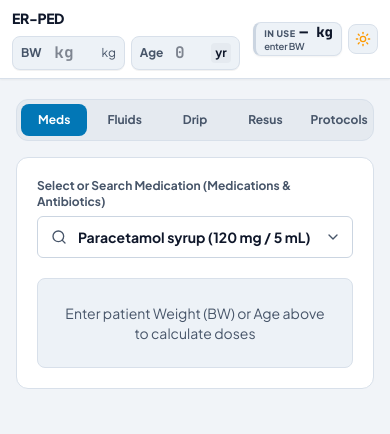
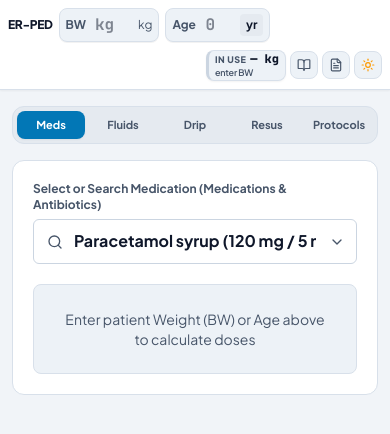
Before and after one commit to NTWKKM/er-ped, a React (Vite) app: page / in a window 390 px wide. Shown: the top 434 px of the page. Built offline with nearby package versions, Linux system fonts and the light colour scheme.

Commit message:
feat(ui): resolve multi-breakpoint overflow, unlock transfusion module, and integrate evidence & order modals

```diff
--- a/src/App.tsx
+++ b/src/App.tsx
@@ -7,7 +7,12 @@ import { MedicationsView } from './components/MedicationsView';
 import { FluidsAndDripsView } from './components/FluidsAndDripsView';
 import { EmergencyResusView, ResusTopic } from './components/EmergencyResusView';
 import { ProtocolsAndCDSView, ProtocolTopic } from './components/ProtocolsAndCDSView';
-import { BroselowModal } from './components/ModalsAndDrawers';
+import {
+  BroselowModal,
+  EvidenceModal,
+  OrderSheetModal,
+  OrderItem,
+} from './components/ModalsAndDrawers';
 import {
   estimateWeightFromAge,
   estimateWeightFromLength,
@@ -28,12 +33,16 @@ export default function App() {
   });
 
   const [mainTab, setMainTab] = useState<MainTab>('dose');
+  const [fluidsTopic, setFluidsTopic] = useState<'fluids' | 'drip' | 'transfusion'>('fluids');
   const [resusTopic, setResusTopic] = useState<ResusTopic>('pals');
   const [protocolTopic, setProtocolTopic] = useState<ProtocolTopic>('asthma');
   const [theme, setTheme] = useState<'light' | 'dark' | 'mono' | 'red'>('light');
 
   const [broselowOpen, setBroselowOpen] = useState<boolean>(false);
   const [broselowPreviewColor, setBroselowPreviewColor] = useState<string | null>(null);
+  const [evidenceOpen, setEvidenceOpen] = useState<boolean>(false);
+  const [orderSheetOpen, setOrderSheetOpen] = useState<boolean>(false);
+  const [orders, setOrders] = useState<OrderItem[]>([]);
 
   const [seizureSeconds, setSeizureSeconds] = useState<number>(0);
   const [seizureRunning, setSeizureRunning] = useState<boolean>(false);
@@ -143,8 +152,8 @@ export default function App() {
   ];
 
   return (
-    <div className="min-h-screen flex flex-col bg-[var(--bg)] text-[var(--ink)]">
-      {/* Clean Single-Row Header & Patient Inputs */}
+    <div className="min-h-[100dvh] flex flex-col bg-[var(--bg)] text-[var(--ink)]">
+      {/* Clean Header & Patient Inputs */}
       <TopbarBiometrics
         bio={bio}
         activeWeight={activeWeight}
@@ -161,10 +170,12 @@ export default function App() {
           setBroselowPreviewColor(color || null);
           setBroselowOpen(true);
         }}
+        onOpenEvidenceModal={() => setEvidenceOpen(true)}
+        onOpenOrderSheetModal={() => setOrderSheetOpen(true)}
       />
 
       {/* Focused, Uncluttered Main Workspace */}
-      <main className="flex-1 max-w-3xl w-full mx-auto px-4 py-5 space-y-4">
+      <main className="flex-1 max-w-3xl w-full mx-auto px-3 sm:px-4 py-4 sm:py-5 space-y-4">
         {/* Simple 5-Tab Segmented Bar */}
         <nav
           role="tablist"
@@ -179,10 +190,14 @@ export default function App() {
                 type="button"
                 role="tab"
                 aria-selected={isAct}
-                onClick={() => setMainTab(t.id)}
-                className={`py-2 px-2 text-xs sm:text-sm font-bold rounded-lg transition-colors whitespace-nowrap text-center cursor-pointer ${
+                onClick={() => {
+                  setMainTab(t.id);
+                  if (t.id === 'fluids') setFluidsTopic('fluids');
+                  if (t.id === 'drip') setFluidsTopic('drip');
+                }}
+                className={`py-1.5 sm:py-2 px-1 sm:px-2 text-[11px] sm:text-xs md:text-sm font-bold rounded-lg transition-colors text-center cursor-pointer truncate ${
                   isAct
-                    ? 'bg-[var(--accent)] text-white'
+                    ? 'bg-[var(--accent)] text-white shadow-xs'
                     : 'text-[var(--muted)] hover:text-[var(--ink)]'
                 }`}
               >
@@ -204,7 +219,15 @@ export default function App() {
         )}
 
         {(mainTab === 'fluids' || mainTab === 'drip') && (
-          <FluidsAndDripsView activeSubTab={mainTab} activeWeight={activeWeight} />
+          <FluidsAndDripsView
+            activeSubTab={fluidsTopic}
+            activeWeight={activeWeight}
+            onChangeSubTab={(sub) => {
+              setFluidsTopic(sub);
+              if (sub === 'drip') setMainTab('drip');
+              else if (sub === 'fluids') setMainTab('fluids');
+            }}
+          />
         )}
 
         {mainTab === 'resus' && (
@@ -233,6 +256,7 @@ export default function App() {
         )}
       </main>
 
+      {/* Broselow 9-Color Spectrum Equipment & Drug Modal */}
       <BroselowModal
         isOpen={broselowOpen}
         activeWeight={activeWeight}
@@ -243,6 +267,28 @@ export default function App() {
           setBroselowPreviewColor(color);
         }}
       />
+
+      {/* Clinical Evidence & Guideline Reference Registry Modal */}
+      <EvidenceModal
+        isOpen={evidenceOpen}
+        initialTopicKey={null}
+        onClose={() => setEvidenceOpen(false)}
+      />
+
+      {/* Active Patient EHR Order Sheet & Bedside Pocket Summary Modal */}
+      <OrderSheetModal
+        isOpen={orderSheetOpen}
+        orders={orders}
+        activeWeight={activeWeight}
+        ageYears={ageYears}
+        onClose={() => setOrderSheetOpen(false)}
+        onRemoveOrder={(id) => setOrders((prev) => prev.filter((o) => o.id !== id))}
+        onClearOrders={() => setOrders([])}
+        onCopyAll={() => {
+          const text = orders.map((o, idx) => `${idx + 1}. [${o.module}] ${o.text}`).join('\n');
+          navigator.clipboard?.writeText(text);
+        }}
+      />
     </div>
   );
 }
--- a/src/components/TopbarBiometrics.tsx
+++ b/src/components/TopbarBiometrics.tsx
@@ -3,7 +3,7 @@ import {
   getBroselowSpectrumBand,
   calcGrowthZScores,
 } from '../utils/clinicalCalculations';
-import { Sun, Moon, Monitor, Flame } from 'lucide-react';
+import { Sun, Moon, Monitor, Flame, BookOpen, FileText } from 'lucide-react';
 
 export interface BiometricState {
   rawWeight: string;
@@ -29,6 +29,8 @@ interface TopbarBiometricsProps {
   onToggleUseIBW: (checked: boolean) => void;
   onCycleTheme: () => void;
   onOpenBroselowModal: (zoneColor?: string) => void;
+  onOpenEvidenceModal?: () => void;
+  onOpenOrderSheetModal?: () => void;
 }
 
 export const TopbarBiometrics: React.FC<TopbarBiometricsProps> = ({
@@ -44,6 +46,8 @@ export const TopbarBiometrics: React.FC<TopbarBiometricsProps> = ({
   onToggleUseIBW,
   onCycleTheme,
   onOpenBroselowModal,
+  onOpenEvidenceModal,
+  onOpenOrderSheetModal,
 }) => {
   const activeBand = getBroselowSpectrumBand(activeWeight);
 
@@ -133,19 +137,19 @@ export const TopbarBiometrics: React.FC<TopbarBiometricsProps> = ({
 
   return (
     <header className="sticky top-0 z-40 border-b border-[var(--border)] bg-[var(--card)]/95 backdrop-blur-md no-print shadow-xs">
-      <div className="max-w-5xl mx-auto px-3 sm:px-4 py-2 sm:py-2.5 flex items-center justify-between gap-2 sm:gap-4">
+      <div className="max-w-5xl mx-auto px-2 sm:px-4 py-2 sm:py-2.5 flex flex-wrap lg:flex-nowrap items-center justify-between gap-y-2 gap-x-2 sm:gap-x-3">
         {/* Left Section: Brand & Patient Biometrics Cluster */}
-        <div className="flex items-center gap-2 sm:gap-3 flex-wrap sm:flex-nowrap">
+        <div className="flex items-center gap-1.5 sm:gap-2.5 flex-wrap lg:flex-nowrap min-w-0">
           {/* Brand Logo */}
-          <span className="text-sm sm:text-base font-extrabold tracking-tight text-[var(--ink)] select-none">
+          <span className="text-xs sm:text-base font-extrabold tracking-tight text-[var(--ink)] select-none shrink-0">
             ER-PED
           </span>
-          <div className="h-4 w-[1px] bg-[var(--border-strong)] hidden sm:block" />
+          <div className="h-4 w-[1px] bg-[var(--border-strong)] hidden sm:block shrink-0" />
 
           {/* Biometrics Input Fields */}
-          <div className="flex items-center gap-1.5 sm:gap-2 flex-wrap sm:flex-nowrap">
+          <div className="flex items-center gap-1.5 sm:gap-2 flex-wrap min-w-0">
             {/* 1. Measured Weight (BW) */}
-            <div className="flex items-center gap-1 bg-[var(--panel-subtle)] border border-[var(--border)] rounded-lg px-2 py-1 shadow-2xs">
+            <div className="flex items-center gap-1 bg-[var(--panel-subtle)] border border-[var(--border)] rounded-lg px-1.5 sm:px-2 py-1 shadow-2xs shrink-0">
               <label htmlFor="weight" className="text-xs font-bold text-[var(--muted)] select-none">
                 BW
               </label>
@@ -159,13 +163,13 @@ export const TopbarBiometrics: React.FC<TopbarBiometricsProps> = ({
                 placeholder="kg"
                 value={bio.rawWeight}
                 onChange={(e) => onWeightChange(e.target.value)}
-                className="w-13 sm:w-16 bg-transparent text-center font-mono-tabular font-bold text-base sm:text-sm text-[var(--ink)] focus:outline-none"
+                className="w-11 sm:w-16 bg-transparent text-center font-mono-tabular font-bold text-base sm:text-sm text-[var(--ink)] focus:outline-none"
               />
               <span className="text-xs text-[var(--muted)] select-none">kg</span>
             </div>
 
             {/* 2. Age Input + Unit Toggle (yr/mo) + Sex Toggle (♂/♀) */}
-            <div className="flex items-center gap-1 bg-[var(--panel-subtle)] border border-[var(--border)] rounded-lg px-2 py-1 shadow-2xs">
+            <div className="flex items-center gap-1 bg-[var(--panel-subtle)] border border-[var(--border)] rounded-lg px-1.5 sm:px-2 py-1 shadow-2xs shrink-0">
               <label htmlFor="age" className="text-xs font-bold text-[var(--muted)] select-none">
                 Age
               </label>
@@ -179,12 +183,12 @@ export const TopbarBiometrics: React.FC<TopbarBiometricsProps> = ({
                 placeholder="0"
                 value={bio.rawAge}
                 onChange={(e) => onAgeChange(e.target.value)}
-                className="w-10 sm:w-12 bg-transparent text-center font-mono-tabular font-bold text-base sm:text-sm text-[var(--ink)] focus:outline-none"
+                className="w-9 sm:w-12 bg-transparent text-center font-mono-tabular font-bold text-base sm:text-sm text-[var(--ink)] focus:outline-none"
               />
               <button
                 type="button"
                 onClick={onToggleAgeUnit}
-                className="text-xs font-bold px-1 py-0.5 rounded bg-[var(--panel)] text-[var(--ink)] hover:text-[var(--accent-text)] cursor-pointer select-none transition-colors"
+                className="min-h-[22px] min-w-[22px] text-xs font-bold px-1.5 py-0.5 rounded bg-[var(--panel)] text-[var(--ink)] hover:text-[var(--accent-text)] cursor-pointer select-none transition-colors"
                 title="คลิกเพื่อสลับหน่วยอายุ: ปี (yr) / เดือน (mo)"
               >
                 {bio.ageUnit}
@@ -194,7 +198,7 @@ export const TopbarBiometrics: React.FC<TopbarBiometricsProps> = ({
               <button
                 type="button"
                 onClick={onToggleSex}
-                className={`hidden sm:inline-flex text-xs font-extrabold px-1.5 py-0.5 rounded cursor-pointer select-none transition-colors ${
+                className={`hidden sm:inline-flex min-h-[22px] min-w-[22px] text-xs font-extrabold px-1.5 py-0.5 rounded cursor-pointer select-none transition-colors ${
                   bio.sex === 'male'
                     ? 'bg-[var(--accent-soft)] text-[var(--accent-text)]'
                     : 'bg-[var(--danger-soft)] text-[var(--danger-text)]'
@@ -206,7 +210,7 @@ export const TopbarBiometrics: React.FC<TopbarBiometricsProps> = ({
             </div>
 
             {/* 3. Height (HT) & Wt-for-Ht (Desktop/Tablet >= 640px) */}
-            <div className="hidden sm:flex items-center gap-1.5 bg-[var(--panel-subtle)] border border-[var(--border)] rounded-lg px-2 py-1 shadow-2xs">
+            <div className="hidden sm:flex items-center gap-1.5 bg-[var(--panel-subtle)] border border-[var(--border)] rounded-lg px-1.5 sm:px-2 py-1 shadow-2xs shrink-0">
               <label htmlFor="length" className="text-xs font-bold text-[var(--muted)] select-none">
                 HT
               </label>
@@ -220,7 +224,7 @@ export const TopbarBiometrics: React.FC<TopbarBiometricsProps> = ({
                 placeholder="cm"
                 value={bio.rawHeight}
                 onChange={(e) => onHeightChange(e.target.value)}
-                className="w-14 bg-transparent text-center font-mono-tabular font-bold text-base sm:text-sm text-[var(--ink)] focus:outline-none"
+                className="w-12 sm:w-14 bg-transparent text-center font-mono-tabular font-bold text-base sm:text-sm text-[var(--ink)] focus:outline-none"
               />
               <span className="text-xs text-[var(--muted)] select-none">cm</span>
 
@@ -249,10 +253,10 @@ export const TopbarBiometrics: React.FC<TopbarBiometricsProps> = ({
 
             {/* 4. WHO Growth Standards Z-Score Badge & Neutral BMI Display (Desktop/Large Screen) */}
             {zScores && (
-              <div className="hidden lg:flex items-center gap-1.5 select-none">
+              <div className="hidden xl:flex items-center gap-1.5 select-none shrink-0 max-w-xs">
                 {(zScores.waz !== null || zScores.haz !== null || zScores.nutritionLabel) && (
                   <div
-                    className={`flex items-center gap-1 px-2 py-0.5 rounded text-[11px] font-semibold font-mono-tabular border transition-all ${
+                    className={`flex items-center gap-1 px-2 py-0.5 rounded text-[11px] font-semibold font-mono-tabular border transition-all truncate ${
                       zScores.wazStatus === 'danger' ||
                       zScores.hazStatus === 'danger' ||
                       zScores.nutritionStatus === 'danger'
@@ -298,11 +302,11 @@ export const TopbarBiometrics: React.FC<TopbarBiometricsProps> = ({
           </div>
         </div>
 
-        {/* Right Section: In-Use Active Weight Hero Box + Broselow Band + Theme Toggle */}
-        <div className="flex items-center gap-1.5 sm:gap-2 ml-auto flex-shrink-0">
+        {/* Right Section: In-Use Active Weight Hero Box + Broselow Band + Tools + Theme Toggle */}
+        <div className="flex items-center gap-1 sm:gap-2 ml-auto shrink-0">
           {/* Authoritative In-Use Active Weight Hero Box */}
           <div
-            className={`flex flex-col justify-center px-2 sm:px-2.5 py-0.5 sm:py-1 rounded-lg border shadow-xs transition-colors ${
+            className={`flex flex-col justify-center px-1.5 sm:px-2.5 py-0.5 sm:py-1 rounded-lg border shadow-xs transition-colors shrink-0 ${
               weightProvenance.isEmpty
                 ? 'border-l-[3.5px] border-l-[var(--border-strong)] border-[var(--border)] bg-[var(--panel-subtle)]'
                 : weightProvenance.isDerived
@@ -316,13 +320,13 @@ export const TopbarBiometrics: React.FC<TopbarBiometricsProps> = ({
               </span>
               <strong
                 id="activeWeightVal"
-                className="font-mono-tabular font-extrabold text-sm sm:text-base text-[var(--ink)] leading-none"
+                className="font-mono-tabular font-extrabold text-xs sm:text-base text-[var(--ink)] leading-none"
               >
                 {activeWeight ? `${activeWeight.toFixed(1)} kg` : '— kg'}
               </strong>
             </div>
             <span
-              className={`text-[9.5px] sm:text-[10px] leading-tight font-semibold tracking-tight select-none ${
+              className={`text-[9px] sm:text-[10px] leading-tight font-semibold tracking-tight select-none truncate max-w-[90px] sm:max-w-none ${
                 weightProvenance.isDerived ? 'text-[var(--warning-text)]' : 'text-[var(--muted)]'
               }`}
             >
@@ -337,11 +341,37 @@ export const TopbarBiometrics: React.FC<TopbarBiometricsProps> = ({
               type="button"
               onClick={() => onOpenBroselowModal(activeBand.color)}
               style={{ backgroundColor: activeBand.bg, color: activeBand.fg }}
-              className="px-2 py-1 rounded-md text-[10.5px] sm:text-[11px] font-bold font-mono-tabular border border-black/15 shadow-xs cursor-pointer hover:opacity-90 transition-opacity select-none"
+              className="min-h-[28px] sm:min-h-[32px] px-1.5 sm:px-2 py-0.5 sm:py-1 rounded-md text-[10px] sm:text-[11px] font-bold font-mono-tabular border border-black/15 shadow-xs cursor-pointer hover:opacity-90 transition-opacity select-none shrink-0"
               title="คลิกเพื่อเปิดตารางอุปกรณ์และยา Broselow Resuscitation Tape"
             >
               <span className="hidden sm:inline">{activeBand.label}</span>
               <span className="sm:hidden">{activeBand.label.split('·')[0].trim()}</span>
+            </button>
+          )}
+
+          {/* Evidence Registry Modal Button */}
+          {onOpenEvidenceModal && (
+            <button
+              type="button"
+              onClick={onOpenEvidenceModal}
+              aria-label="Clinical Evidence & Guidelines"
+              className="min-h-[28px] min-w-[28px] sm:min-h-[32px] sm:min-w-[32px] p-1.5 sm:p-2 rounded-lg border border-[var(--border)] bg-[var(--panel-subtle)] text-[var(--muted)] hover:text-[var(--accent-text)] cursor-pointer transition-colors shrink-0 flex items-center justify-center"
+              title="Clinical Evidence & Guideline Reference Registry (2024–2026)"
+            >
+              <BookOpen className="w-3.5 h-3.5 sm:w-4 sm:h-4" />
+            </button>
+          )}
+
+          {/* Bedside Pocket Card & Order Sheet Modal Button */}
+          {onOpenOrderSheetModal && (
+            <button
+              type="button"
+              onClick={onOpenOrderSheetModal}
+              aria-label="Bedside Pocket Card & Order Sheet"
+              className="min-h-[28px] min-w-[28px] sm:min-h-[32px] sm:min-w-[32px] p-1.5 sm:p-2 rounded-lg border border-[var(--border)] bg-[var(--panel-subtle)] text-[var(--muted)] hover:text-[var(--accent-text)] cursor-pointer transition-colors shrink-0 flex items-center justify-center"
+              title="Bedside Emergency Pocket Card & EHR Order Sheet (Print A4 Card)"
+            >
+              <FileText className="w-3.5 h-3.5 sm:w-4 sm:h-4" />
             </button>
           )}
 
@@ -350,7 +380,7 @@ export const TopbarBiometrics: React.FC<TopbarBiometricsProps> = ({
             type="button"
             onClick={onCycleTheme}
             aria-label="สลับธีมสี (Light, Dark, Mono, Red)"
-            className="p-1.5 sm:p-2 rounded-lg border border-[var(--border)] bg-[var(--panel-subtle)] text-[var(--muted)] hover:text-[var(--ink)] cursor-pointer transition-colors"
+            className="min-h-[28px] min-w-[28px] sm:min-h-[32px] sm:min-w-[32px] p-1.5 sm:p-2 rounded-lg border border-[var(--border)] bg-[var(--panel-subtle)] text-[var(--muted)] hover:text-[var(--ink)] cursor-pointer transition-colors shrink-0 flex items-center justify-center"
             title={
               theme === 'light'
                 ? 'ธีมปัจจุบัน: Light (Medical Mist) - คลิกเพื่อสลับเป็น Dark'
@@ -361,10 +391,10 @@ export const TopbarBiometrics: React.FC<TopbarBiometricsProps> = ({
                 : 'ธีมปัจจุบัน: Red (Night-Vision PICU) - คลิกเพื่อสลับเป็น Light'
             }
           >
-            {theme === 'light' && <Sun className="w-4 h-4 text-amber-500" />}
-            {theme === 'dark' && <Moon className="w-4 h-4 text-sky-400" />}
-            {theme === 'mono' && <Monitor className="w-4 h-4 text-slate-400" />}
-            {theme === 'red' && <Flame className="w-4 h-4 text-rose-500" />}
+            {theme === 'light' && <Sun className="w-3.5 h-3.5 sm:w-4 sm:h-4 text-amber-500" />}
+            {theme === 'dark' && <Moon className="w-3.5 h-3.5 sm:w-4 sm:h-4 text-sky-400" />}
+            {theme === 'mono' && <Monitor className="w-3.5 h-3.5 sm:w-4 sm:h-4 text-slate-400" />}
+            {theme === 'red' && <Flame className="w-3.5 h-3.5 sm:w-4 sm:h-4 text-rose-500" />}
           </button>
         </div>
       </div>
--- a/src/index.css
+++ b/src/index.css
@@ -161,6 +161,24 @@ html, body {
   }
 }
 
+/* iOS Safari auto-zoom prevention: inputs must be >= 16px on mobile viewports */
+@media (max-width: 767px) {
+  .clinical-input,
+  input[type="number"],
+  input[type="text"],
+  select {
+    font-size: 16px !important;
+  }
+}
+
+.no-scrollbar::-webkit-scrollbar {
+  display: none;
+}
+.no-scrollbar {
+  -ms-overflow-style: none;
+  scrollbar-width: none;
+}
+
 .clinical-table {
   width: 100%;
   border-collapse: collapse;
```
Also changed, not shown: src/components/FluidsAndDripsView.tsx (+91 -28 lines), 2 other files (tests, documents, lock files or other folders).
